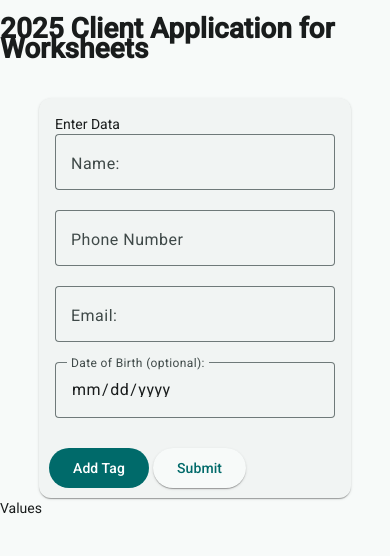
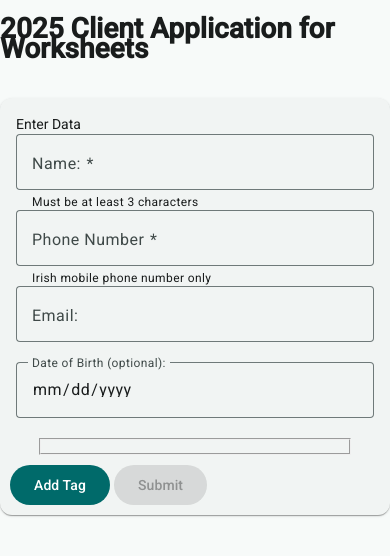
Before and after one commit to ulestrange/angularWS, an Angular app: page /form in a window 390 px wide. Shown: the top 556 px of the page. Built offline with nearby package versions, Linux system fonts and the light colour scheme.

Commit message:
added some valiation and showing hint and errors just phonenumber and name for now

```diff
--- a/src/app/test-form/test-form.html
+++ b/src/app/test-form/test-form.html
@@ -7,11 +7,31 @@
       <mat-form-field appearance="outline">
         <mat-label> Name: </mat-label>
         <input id="name" type="text" formControlName="name" matInput />
+        @if (!name?.value){
+          <mat-hint>Must be at least 3 characters</mat-hint>
+        }
+        @if (name?.hasError('required')){
+          <mat-error>Name is required</mat-error>
+        }
+        @else if (name?.hasError('minlength'))
+        {
+          <mat-error>Name must be at least 3 characters</mat-error>
+        }
       </mat-form-field>
       <mat-form-field appearance="outline">
         <mat-label>
           Phone Number </mat-label>
         <input type="tel" formControlName="phonenumber" id="phonenumber" matInput />
+         @if (!phonenumber?.value){
+          <mat-hint>Irish mobile phone number only</mat-hint>
+        }
+        @if (phonenumber?.hasError('required')){
+          <mat-error>Phone number is required</mat-error>
+        }
+        @else if (phonenumber?.hasError('pattern'))
+        {
+          <mat-error>Irish Phone number only 08xxxxxxx</mat-error>
+        }
       </mat-form-field>
       <mat-form-field appearance="outline">
         <mat-label for="email">
@@ -28,6 +48,7 @@
 
 
       <div formArrayName="tags">
+        <fieldset>
 
         @for(tag of tags.controls; track i ; let i=$index;)
         {
@@ -41,7 +62,7 @@
           </mat-form-field>
         </div>
         }
-
+</fieldset>
       </div>
 
     </mat-card-content>
@@ -53,12 +74,12 @@
   </mat-card>
 </form>
 
-<div>Values
+<!-- <div>Values
   <p>{{userForm.get('name')?.value}}</p>
   <p>{{userForm.get('phonenumber')?.value}}</p>
   <p>{{userForm.get('email')?.value}}</p>
   <p>{{userForm.get('dob')?.value | date}}</p>
-</div>
+</div> -->
 
 <!-- <div formArrayName="tags">
     @for (tag of tags.controls; track tag ; let i=$index; ){
--- a/src/app/test-form/test-form.scss
+++ b/src/app/test-form/test-form.scss
@@ -1,8 +1,24 @@
+
+
+/* Base styles for all devices */
 .mat-mdc-card{
-    width: 80%;
-    margin-left: 10%;
+    width: 100%;
+    margin-left: 0%;
     margin-top: 10%;
 }
+
+/* Apply margins only for screens wider than 600px */
+@media (min-width: 600px) {
+.mat-mdc-card{
+    width: 60%;
+    margin-left: 20%;
+    margin-top: 10%;
+}
+}
+
+
+
+
 
 .mat-mdc-form-field{
 width: 100%;
@@ -12,3 +28,9 @@ width: 100%;
 .mdc-button{
     margin: 2px;
 }
+
+fieldset {
+    width: 80%;
+    margin: auto;
+
+}
--- a/src/app/test-form/test-form.ts
+++ b/src/app/test-form/test-form.ts
@@ -1,16 +1,16 @@
 import { ChangeDetectionStrategy, Component, effect, inject, input } from '@angular/core';
 import { DatePipe } from '@angular/common'
-import { FormArray, FormBuilder, FormControl, FormGroup, FormsModule, ReactiveFormsModule } from '@angular/forms';
+import { FormArray, FormBuilder, FormControl, FormGroup, FormsModule, ReactiveFormsModule, Validators } from '@angular/forms';
 import { UserService } from '../users/user.service';
 import { Router } from '@angular/router';
 import { User } from '../users/user.interface';
 import { MatButtonModule } from '@angular/material/button'
 import { MatFormFieldModule } from '@angular/material/form-field'
-import { MatInputModule} from '@angular/material/input'
+import { MatInputModule } from '@angular/material/input'
 import { MatCardModule } from '@angular/material/card';
-import {MatIconModule} from '@angular/material/icon';
-import {MatRadioModule} from '@angular/material/radio';
-import {MatSelectModule} from '@angular/material/select';
+import { MatIconModule } from '@angular/material/icon';
+import { MatRadioModule } from '@angular/material/radio';
+import { MatSelectModule } from '@angular/material/select';
 
 
 @Component({
@@ -62,8 +62,8 @@ export class TestForm {
     }
 
     this.userForm = this.fb.group({
-      name: [''],
-      phonenumber: [''],
+      name: ['', [Validators.required, Validators.minLength(3)]],
+      phonenumber: ['',[Validators.required, Validators.pattern(/^08[3-9]\d{7}$/)]],
       email: [''],
       dob: [null],
       tags: this.fb.array([])
@@ -155,5 +155,12 @@ export class TestForm {
     this.tags.removeAt(index);
   }
 
+  get name() {
+    return this.userForm.get('name');
+  }
+  get phonenumber() {
+    return this.userForm.get('phonenumber');
+  }
+
 
 }
```
